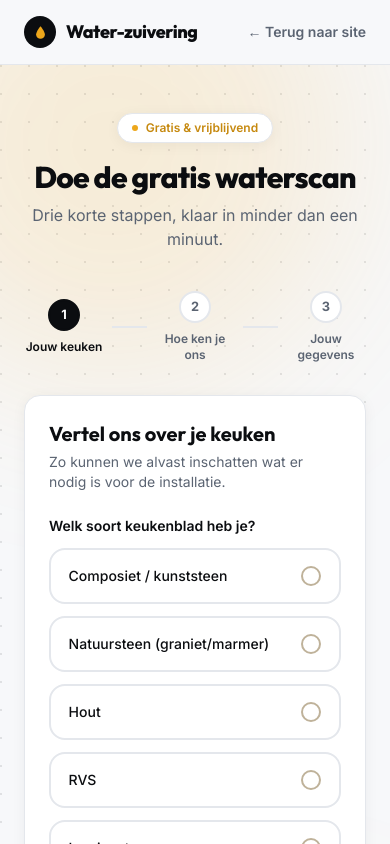
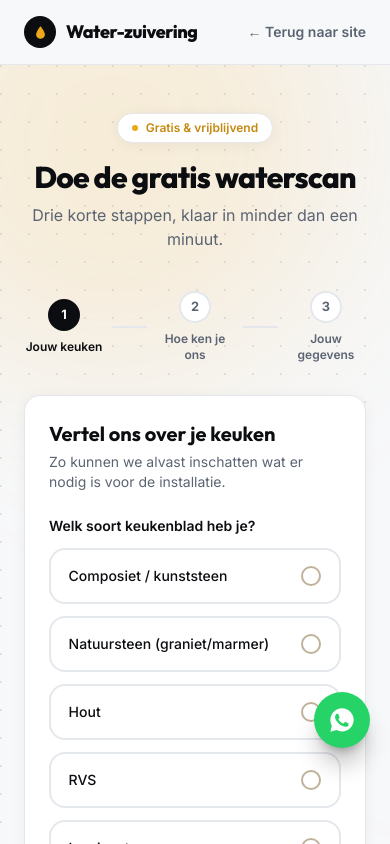
Before and after one commit to marijnherpst-ai/Water-zuivering, a Next.js app: page /aanmelden in a window 390 px wide. Shown: the top 844 px of the page. Built offline with nearby package versions, Linux system fonts and the light colour scheme.

Commit message:
Add floating WhatsApp button site-wide
Fixed bottom-right button on every page, opens a chat to the
business WhatsApp number with a pre-filled message. Positioned to
clear the mobile sticky CTA bar.

```diff
--- a/app/layout.js
+++ b/app/layout.js
@@ -1,6 +1,7 @@
 import Script from 'next/script';
 import { Inter, Outfit } from 'next/font/google';
 import { Analytics } from '@vercel/analytics/next';
+import WhatsAppButton from '@/components/WhatsAppButton';
 import './globals.css';
 
 const META_PIXEL_ID = '901866625752558';
@@ -35,6 +36,7 @@ export default function RootLayout({ children }) {
     <html lang="nl" className={`${inter.variable} ${outfit.variable}`}>
       <body className="bg-bg text-ink font-sans antialiased">
         {children}
+        <WhatsAppButton />
         <Analytics />
         <Script src={`https://www.googletagmanager.com/gtag/js?id=${GA_MEASUREMENT_ID}`} strategy="afterInteractive" />
         <Script id="google-analytics" strategy="afterInteractive">
--- /dev/null
+++ b/components/WhatsAppButton.js
@@ -0,0 +1,22 @@
+'use client';
+
+const WHATSAPP_NUMBER = '31626944877';
+const WHATSAPP_MESSAGE = 'Hoi, ik heb een vraag over jullie waterzuiveraar';
+
+export default function WhatsAppButton() {
+  const href = `https://wa.me/${WHATSAPP_NUMBER}?text=${encodeURIComponent(WHATSAPP_MESSAGE)}`;
+
+  return (
+    <a
+      href={href}
+      target="_blank"
+      rel="noopener noreferrer"
+      aria-label="Stuur ons een WhatsApp-bericht"
+      className="cursor-pointer fixed bottom-24 md:bottom-6 right-5 md:right-6 z-50 flex items-center justify-center w-14 h-14 rounded-full bg-[#25D366] text-white shadow-xl shadow-black/25 hover:scale-105 transition-transform"
+    >
+      <svg width="28" height="28" viewBox="0 0 24 24" fill="currentColor" aria-hidden="true">
+        <path d="M12.04 2c-5.52 0-10 4.48-10 10 0 1.77.46 3.45 1.28 4.94L2 22l5.25-1.38a9.96 9.96 0 004.79 1.22h.01c5.52 0 10-4.48 10-10s-4.48-10-10.01-10zm5.86 14.27c-.25.7-1.23 1.29-2.01 1.46-.55.12-1.26.21-3.67-.79-2.94-1.22-4.84-4.18-4.99-4.38-.14-.19-1.2-1.59-1.2-3.04 0-1.44.75-2.15 1.02-2.44.25-.28.55-.35.73-.35h.53c.17 0 .4-.02.62.48.25.6.86 2.05.94 2.2.08.15.13.32.02.51-.1.19-.15.31-.3.48-.15.17-.31.38-.44.51-.15.15-.3.31-.13.6.17.29.75 1.23 1.6 1.99 1.1.98 2.03 1.29 2.32 1.43.29.15.46.13.63-.05.17-.18.72-.83.91-1.12.19-.29.38-.24.63-.15.25.1 1.6.75 1.87.89.27.13.45.2.51.31.06.11.06.62-.19 1.32z" />
+      </svg>
+    </a>
+  );
+}
```
